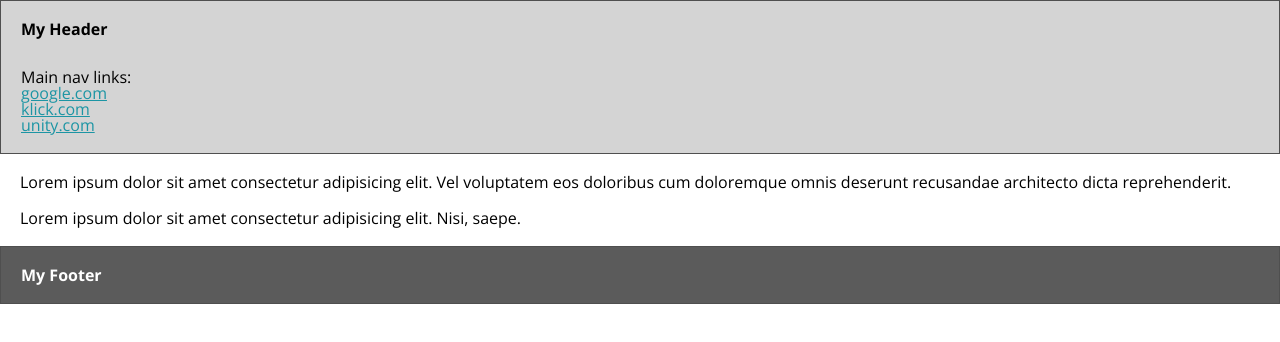
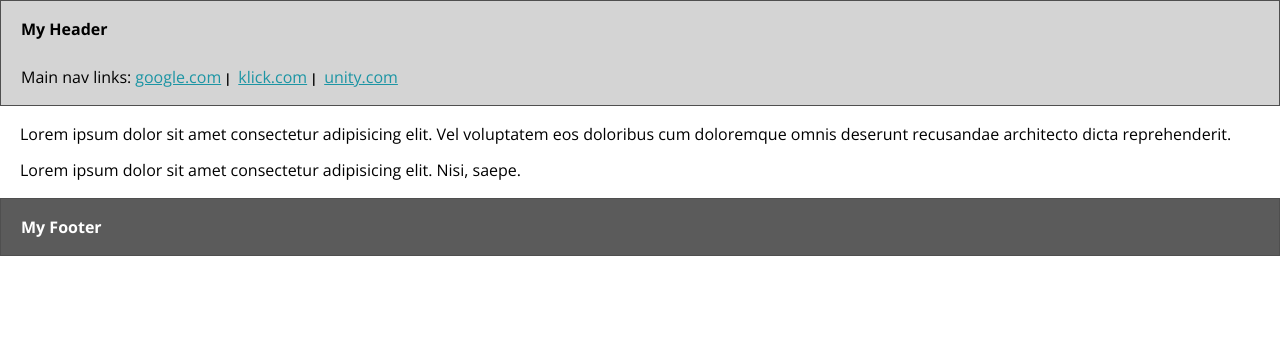
Before and after one commit to JusticeAmpofo/react-sample-website, a React (Create React App) app: page / in a window 1280 px wide. Shown: the top 342 px of the page. Built offline with nearby package versions, Linux system fonts and the light colour scheme.

Commit message:
completed desktop v1 layout

```diff
--- a/src/App.css
+++ b/src/App.css
@@ -24,6 +24,10 @@ body {
   font-weight: 700;
 }
 
+.mr1 {
+  margin-right: 4px;
+}
+
 .mb5 {
   margin-bottom: 20px;
 }
@@ -40,9 +44,30 @@ body {
   background: #d4d4d4;
 }
 
+.navigation-block--desktop {
+  display: flex;
+}
+
+.navigation-block__list {
+  display: inline-block;
+}
+
 .navigation-block__link,
 .navigation-block__link:visited {
   color: #1c95a4;
+}
+
+.navigation-block__link::after {
+  color: #000;
+  content: '|';
+  display: inline-block;
+  font-size: 80%;
+  font-weight: 700;
+  padding: 0 3px;
+}
+
+.navigation-block__link--last::after {
+  content: '';
 }
 
 .footer {
--- a/src/components/Footer.js
+++ b/src/components/Footer.js
@@ -2,7 +2,7 @@ function Footer() {
     return (
         <footer className="footer website-border">
             <div className="container">
-                <h1 className="h1">My Footer</h1>
+                <h2 className="h1">My Footer</h2>
             </div>
         </footer>
     )
--- a/src/components/Header.js
+++ b/src/components/Header.js
@@ -4,13 +4,13 @@ function Header() {
             <div className="container">
                 <h1 className="h1 mb8">My Header</h1>
 
-                <div className="navigation-block">
-                    <p>Main nav links: </p>
+                <div className="navigation-block navigation-block--desktop">
+                    <p className="mr1">Main nav links:</p>
                     <nav>
                         <ul>
-                            <li><a className="navigation-block__link" href="https://www.google.com" target="_blank" rel="noreferrer">google.com</a></li>
-                            <li><a className="navigation-block__link" href="https://www.klick.com" target="_blank" rel="noreferrer">klick.com</a></li>
-                            <li><a className="navigation-block__link" href="https://unity.com/" target="_blank" rel="noreferrer">unity.com</a></li>
+                            <li  className="navigation-block__list mr1"><a className="navigation-block__link" href="https://www.google.com" target="_blank" rel="noreferrer">google.com</a></li>
+                            <li className="navigation-block__list mr1"><a className="navigation-block__link" href="https://www.klick.com" target="_blank" rel="noreferrer">klick.com</a></li>
+                            <li className="navigation-block__list mr1"><a className="navigation-block__link navigation-block__link--last" href="https://unity.com/" target="_blank" rel="noreferrer">unity.com</a></li>
                         </ul>
                     </nav>
                 </div>
```
